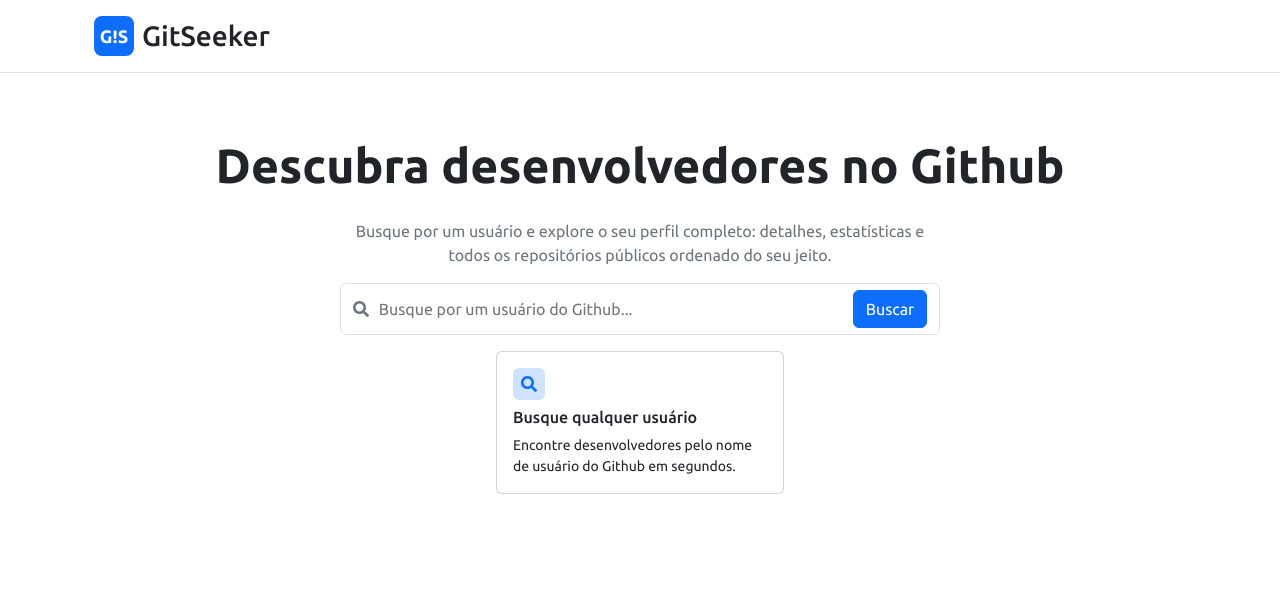
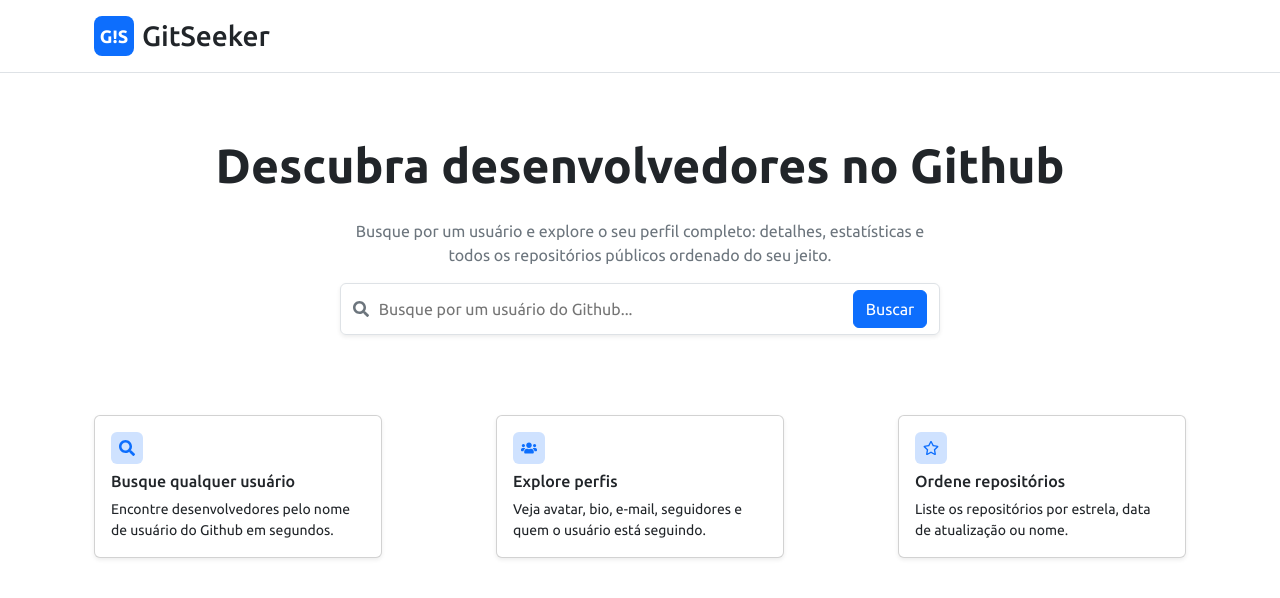
Before and after one commit to DarcioCarvalho/GitSeeker, a React (Vite) app: page / in a window 1280 px wide. Shown: the top 598 px of the page. Built offline with nearby package versions, Linux system fonts and the light colour scheme.

Commit message:
:sparkles: feat: added react query and home page completed

```diff
--- a/package.json
+++ b/package.json
@@ -10,6 +10,7 @@
     "preview": "vite preview"
   },
   "dependencies": {
+    "@tanstack/react-query": "^5.101.0",
     "axios": "^1.17.0",
     "bootstrap": "^5.3.8",
     "react": "^19.2.6",
--- /dev/null
+++ b/src/components/FeatureCard.tsx
@@ -0,0 +1,24 @@
+import type { IconType } from "react-icons";
+
+interface FeatureCardProps {
+  Icon: IconType;
+  title: string;
+  description: string;
+}
+
+export default function FeatureCard({ Icon, title, description }: FeatureCardProps) {
+  return (
+    <div className="card w-18rem shadow-sm">
+      <div className="card-body d-flex flex-column gap-2">
+        <div className="d-flex align-items-center justify-content-center rounded-2 w-fit p-2 bg-primary-subtle">
+
+          <Icon className="text-primary" />
+          {/* <FaSearch className="text-primary" /> */}
+        </div>
+        <h6 className="card-title mb-0">{title}</h6>
+        <p className="card-text fs-7">{description}</p>
+
+      </div>
+    </div>
+  );
+}
--- /dev/null
+++ b/src/hooks/useSearchUser.ts
@@ -0,0 +1,17 @@
+import { useQueryClient } from "@tanstack/react-query"
+import { fetchGithubUser } from "../services/github/fetchGithubUser";
+
+export const useSearchUser = () => {
+  const queryClient = useQueryClient();
+
+  const searchUser = async (username: string) => {
+    return queryClient.ensureQueryData({
+      queryKey: ['user', username],
+      queryFn: () => fetchGithubUser(username)
+    });
+  }
+
+  return {
+    searchUser
+  }
+}
--- a/src/main.tsx
+++ b/src/main.tsx
@@ -3,12 +3,15 @@ import { createRoot } from 'react-dom/client'
 // import './index.css'
 import App from './App.tsx'
 import './scss/styles.scss';
-import { ToastProvider } from './contexts/ToasterProvider.tsx';
+import { ToastProvider } from './contexts/ToasterContext.tsx';
+import { QueryProvider } from './providers/QueryProvider.tsx';
 
 createRoot(document.getElementById('root')!).render(
   <StrictMode>
     <ToastProvider>
-      <App />
+      <QueryProvider>
+        <App />
+      </QueryProvider>
     </ToastProvider>
   </StrictMode>,
 )
--- a/src/pages/Home/index.tsx
+++ b/src/pages/Home/index.tsx
@@ -1,16 +1,18 @@
 import { useState } from "react"
-import { fetchGithubUser } from "../../services/github/fetchGithubUser";
-import { useToast } from "../../contexts/ToasterProvider";
-import { FaSearch } from "react-icons/fa";
+import { useToast } from "../../contexts/ToasterContext";
+import { FaRegStar, FaSearch, FaUsers } from "react-icons/fa";
+import FeatureCard from "../../components/FeatureCard";
+import { useSearchUser } from "../../hooks/useSearchUser";
 
 export default function Home() {
 
   const { showError, showSuccess } = useToast();
+  const { searchUser } = useSearchUser();
   const [username, setUsername] = useState("");
 
-  const handleGetGithubUsername = async () => {
+  const handleSearchGithubUsername = async () => {
     try {
-      const { data } = await fetchGithubUser(username);
+      const { data } = await searchUser(username);
       console.log("Github User:", data);
 
       showSuccess("Parabéns!!! A busca dos dados concluiu com sucesso");
@@ -31,7 +33,7 @@ export default function Home() {
 
         <span className="text-secondary d-inline-block text-center">Busque por um usuário e explore o seu perfil completo: detalhes, estatísticas e todos os repositórios públicos ordenado do seu jeito.</span>
 
-        <fieldset className="search-fieldset form-control d-flex flex-row gap-2 align-items-center">
+        <fieldset className="search-fieldset shadow-sm form-control d-flex flex-row gap-2 align-items-center">
           <FaSearch className="text-secondary" />
           <input
             className="flex-fill"
@@ -43,23 +45,29 @@ export default function Home() {
           <button
             className="btn btn-primary"
             type="button"
-            onClick={handleGetGithubUsername}
+            onClick={handleSearchGithubUsername}
           >Buscar</button>
         </fieldset>
       </section>
 
-      <section>
-        <div className="card" style={{ width: "18rem" }}>
-          <div className="card-body d-flex flex-column gap-2">
-            {/*              border-radius: 6px e padding: 10px */}
-            <div className="d-flex align-items-center justify-content-center rounded-2 w-fit p-2 bg-primary-subtle">
-              <FaSearch className="text-primary" />
-            </div>
-            <h6 className="card-title mb-0">Busque qualquer usuário</h6>
-            <p className="card-text fs-7">Encontre desenvolvedores pelo nome de usuário do Github em segundos.</p>
+      <section className="d-flex flex-row align-self-stretch justify-content-between mt-6">
+        <FeatureCard
+          Icon={FaSearch}
+          title="Busque qualquer usuário"
+          description="Encontre desenvolvedores pelo nome de usuário do Github em segundos."
+        />
 
-          </div>
-        </div>
+        <FeatureCard
+          Icon={FaUsers}
+          title="Explore perfis"
+          description="Veja avatar, bio, e-mail, seguidores e quem o usuário está seguindo."
+        />
+
+        <FeatureCard
+          Icon={FaRegStar}
+          title="Ordene repositórios"
+          description="Liste os repositórios por estrela, data de atualização ou nome."
+        />
       </section>
 
     </main>
--- /dev/null
+++ b/src/providers/QueryProvider.tsx
@@ -0,0 +1,25 @@
+import { QueryClient, QueryClientProvider } from "@tanstack/react-query";
+import type { ReactNode } from "react";
+
+const queryClient = new QueryClient({
+  defaultOptions: {
+    queries: {
+      staleTime: 1000 * 60 * 5, // 5 minutes
+      retry: 1,
+      refetchOnWindowFocus: false
+    }
+  }
+});
+
+interface QueryProviderProps {
+  children: ReactNode;
+}
+
+export const QueryProvider = ({ children }: QueryProviderProps) => {
+  return (
+    <QueryClientProvider client={queryClient}>
+      {children}
+    </QueryClientProvider>
+  )
+
+}
--- a/src/scss/styles.scss
+++ b/src/scss/styles.scss
@@ -6,6 +6,7 @@ body {
   font-family: 'Ubuntu', sans-serif;
 }
 
+/* Width */
 .w-fit {
   width: fit-content;
 }
@@ -18,10 +19,24 @@ body {
   width: 20px;
 }
 
+.w-18rem {
+  width: 18rem;
+}
+
+
+/* Height */
 .h-20px {
   height: 20px;
 }
 
+
+/* Margin */
+.mt-6 {
+  margin-top: 4rem;
+}
+
+
+/* Font Size */
 .fs-7 {
   font-size: 14px;
 }
@@ -30,6 +45,8 @@ body {
   font-size: 12px;
 }
 
+
+/* FiedSet with Input - Border for Focus */
 .search-fieldset {
   transition: border-color 0.2s ease, box-shadow 0.2s ease;
 
```
Also changed, not shown: src/hooks/useUser.ts (added, +10 -0 lines), src/contexts/ToasterContext.tsx (renamed from src/contexts/ToasterProvider.tsx), 1 other file (tests, documents, lock files or other folders).
